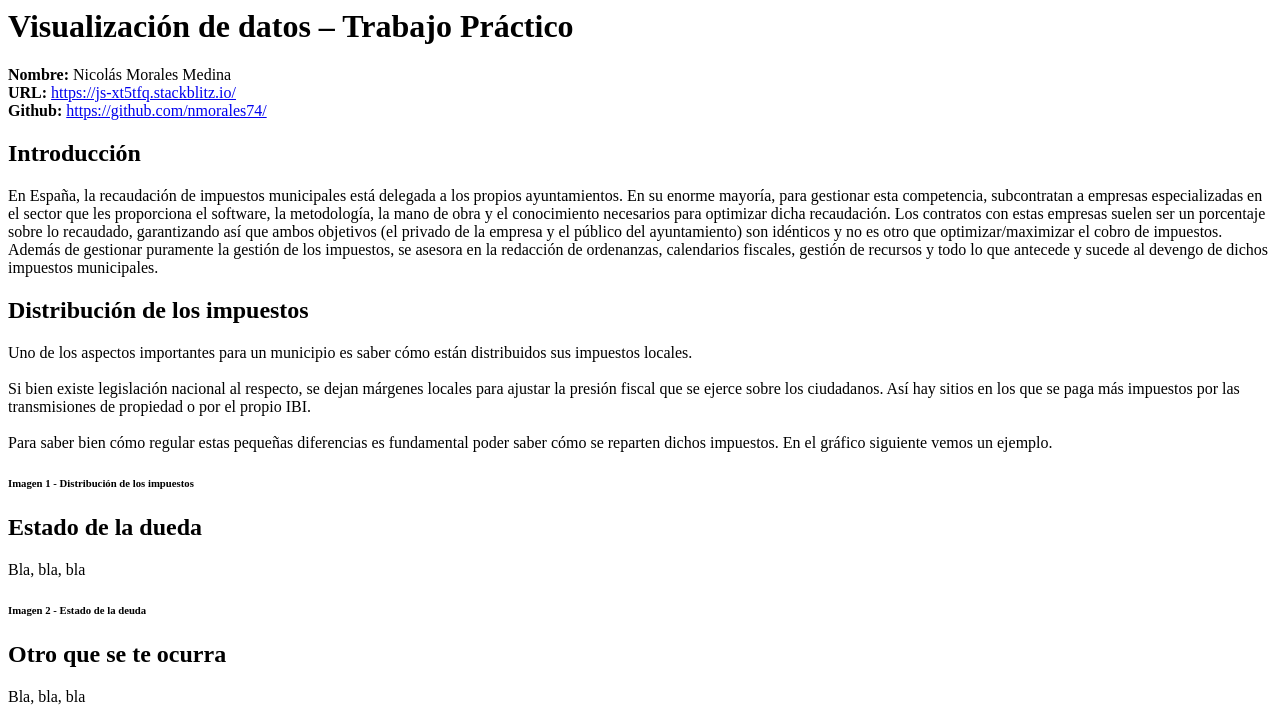
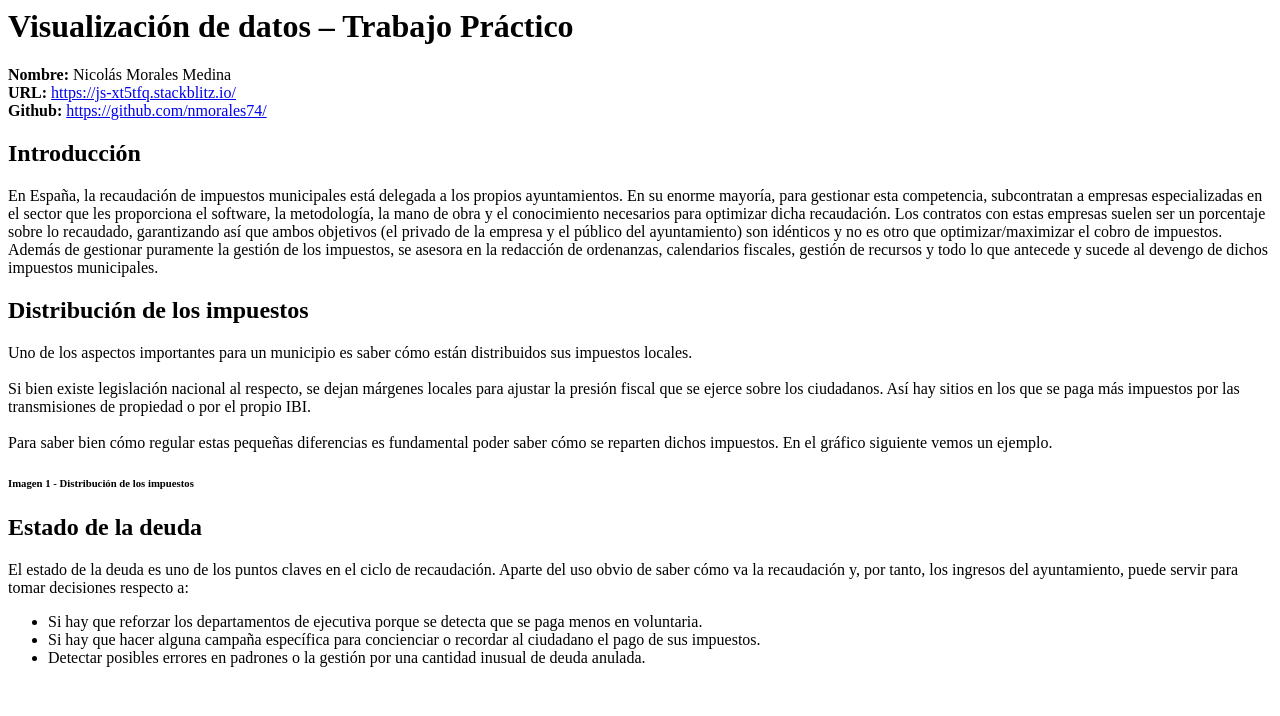
Before and after one commit to nmorales74/08MBID-TrabajoPractico, a website: page index.html in a window 1280 px wide. Shown: the top 716 px of the page. Drawn offline with Linux system fonts and the light colour scheme; grey boxes are pictures that could not be loaded.

Commit message:
1 file modified

```diff
--- a/index.html
+++ b/index.html
@@ -17,8 +17,18 @@ Si bien existe legislación nacional al respecto, se dejan márgenes locales par
 <br>
 Para saber bien cómo regular estas pequeñas diferencias es fundamental poder saber cómo se reparten dichos impuestos. En el gráfico siguiente vemos un ejemplo.
 <h6>Imagen 1 - Distribución de los impuestos</h6>
-<h2>Estado de la dueda</h2>
-Bla, bla, bla
+<h2>Estado de la deuda</h2>
+El estado de la deuda es uno de los puntos claves en el ciclo de recaudación. Aparte del uso obvio de saber cómo va la recaudación y, por tanto, los ingresos del ayuntamiento, puede servir para tomar decisiones respecto a:
+<ul>
+  <li>Si hay que reforzar los departamentos de ejecutiva porque se detecta que se paga menos en voluntaria.</li>
+  <li>Si hay que hacer alguna campaña específica para concienciar o recordar al ciudadano el pago de sus impuestos.</li>
+  <li>Detectar posibles errores en padrones o la gestión por una cantidad inusual de deuda anulada.</li>
+</ul>
+<br>
+<br>
+<iframe title="Estado actual de la deuda" aria-label="Stacked Bars" id="datawrapper-chart-H8UHL" src="https://datawrapper.dwcdn.net/H8UHL/1/" scrolling="no" frameborder="0" style="width: 0; min-width: 100% !important; border: none;" height="535"></iframe><script type="text/javascript">!function(){"use strict";window.addEventListener("message",(function(e){if(void 0!==e.data["datawrapper-height"]){var t=document.querySelectorAll("iframe");for(var a in e.data["datawrapper-height"])for(var r=0;r<t.length;r++){if(t[r].contentWindow===e.source)t[r].style.height=e.data["datawrapper-height"][a]+"px"}}}))}();
+</script>
+
 <h6>Imagen 2 - Estado de la deuda</h6>
 <h2>Otro que se te ocurra</h2>
 Bla, bla, bla
```
